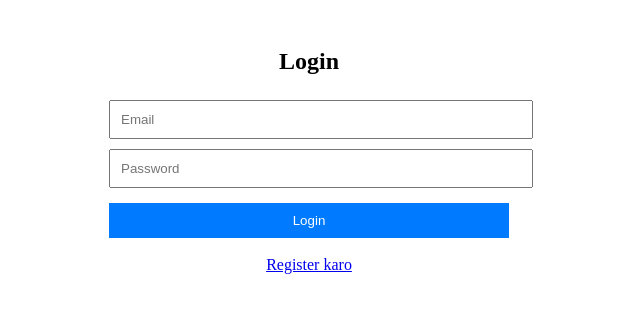
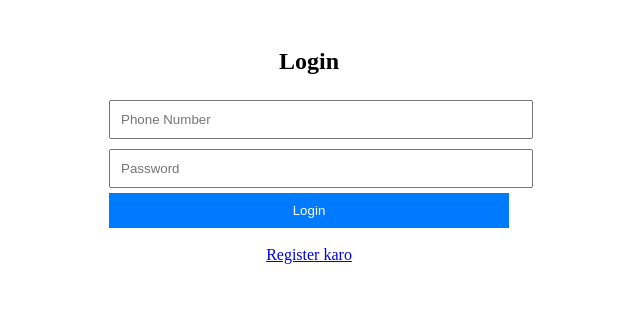
Before and after one commit to sarfaraz-ali786/Local-ride, a React (Vite) app in the folder frontend/: page /login in a window 1280 px wide. Shown: the top 312 px of the page, without its empty margins (331-971 px from the left). Built offline with nearby package versions, Linux system fonts and the light colour scheme.

Commit message:
Fix Login form

```diff
--- a/frontend/src/pages/Login.jsx
+++ b/frontend/src/pages/Login.jsx
@@ -2,7 +2,7 @@ import { useState } from "react";
 import { useNavigate } from "react-router-dom";
 
 function Login() {
-  const [email, setEmail] = useState("");
+  const [phone, setPhone] = useState("");
   const [password, setPassword] = useState("");
   const [msg, setMsg] = useState("");
   const navigate = useNavigate();
@@ -12,13 +12,13 @@ function Login() {
       const res = await fetch("https://local-ride-production.up.railway.app/api/auth/login", {
         method: "POST",
         headers: { "Content-Type": "application/json" },
-        body: JSON.stringify({ email, password })
+        body: JSON.stringify({ phone, password })
       });
       const data = await res.json();
       if (res.ok) {
         localStorage.setItem("token", data.token);
-        setMsg("Login Successful!");
-        navigate("/");
+        localStorage.setItem("user", JSON.stringify(data.user));
+        navigate("/driver/post");
       } else {
         setMsg(data.message || "Login failed");
       }
@@ -30,12 +30,11 @@ function Login() {
   return (
     <div style={{padding:"20px", maxWidth:"400px", margin:"auto", textAlign:"center"}}>
       <h2>Login</h2>
-      {msg && <p style={{color:"green"}}>{msg}</p>}
-      <input placeholder="Email" onChange={e=>setEmail(e.target.value)} style={{width:"100%", padding:"10px", margin:"5px 0"}} /><br/>
-      <input type="password" placeholder="Password" onChange={e=>setPassword(e.target.value)} style={{width:"100%", padding:"10px", margin:"5px 0"}} /><br/>
-      <button onClick={handleLogin} style={{width:"100%", padding:"10px", background:"#007bff", color:"white", border:"none", marginTop:"10px"}}>Login</button>
-      <br/><br/>
-      <a href="/register">Register karo</a>
+      {msg && <p style={{color:"red"}}>{msg}</p>}
+      <input placeholder="Phone Number" onChange={e=>setPhone(e.target.value)} style={{width:"100%",padding:"10px",margin:"5px 0"}} /><br/>
+      <input type="password" placeholder="Password" onChange={e=>setPassword(e.target.value)} style={{width:"100%",padding:"10px",margin:"5px 0"}} /><br/>
+      <button onClick={handleLogin} style={{width:"100%",padding:"10px",background:"#007bff",color:"white",border:"none"}}>Login</button>
+      <br/><br/><a href="/register">Register karo</a>
     </div>
   );
 }
```
